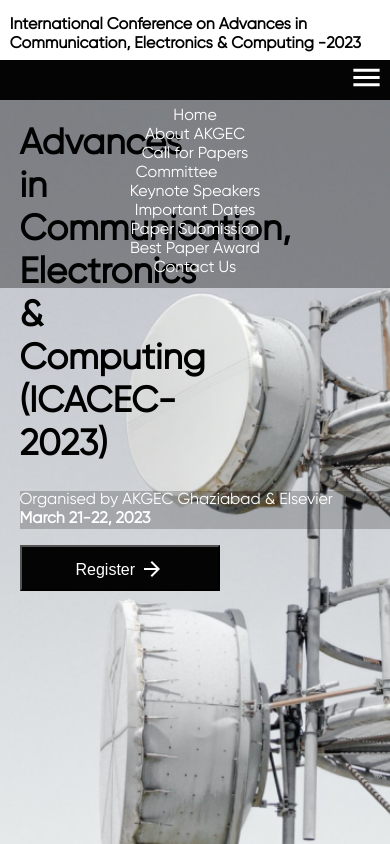
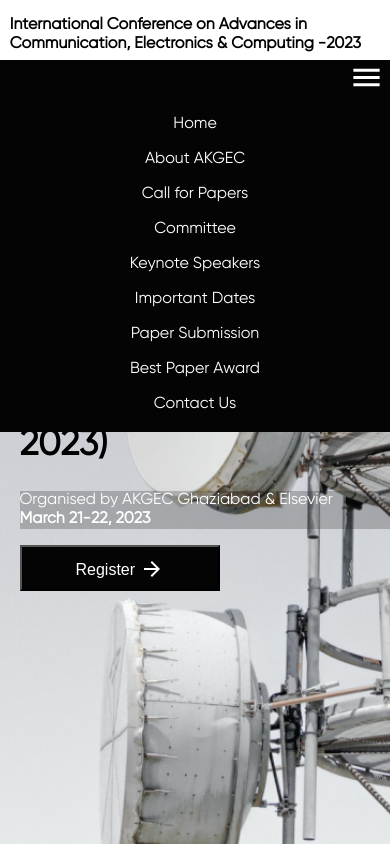
Before and after one commit to saksham-tiwari/ece, a React (Create React App) app: page / in a window 390 px wide. Both pictures are taken after a click on the button 366 px from the left and 77 px from the top of the page. Shown: the top 844 px of the page. Built offline with nearby package versions, Linux system fonts and the light colour scheme.

Commit message:
Fixed navbar hamburger menu

```diff
--- a/src/Homepage.jsx
+++ b/src/Homepage.jsx
@@ -40,7 +40,7 @@ const Homepage = () => {
           <p>
           An online peer reviewed international conference on Advances in Communication, Electronics & Computing -2023 (ICACEC-2023) is scheduled to be held during (23-24 March’ 2023) at Ajay Kumar Garg Engineering College, Ghaziabad, Uttar Pradesh, India.ICACEC-2023 seeks to provide an open communication platform to discuss and exchange futuristic trends and high-quality research in the field of Electronics & Communication Engineering among researchers, academicians, industrial professionals and students and also bring together people from all different geographical areas who share a common discipline or field.The primary goal of the conference is to promote research and development activities needed for the next generation and focused on all promising areas of Electronics & Communication Engineering. Several renowned experts from the Electronics & Communication Engineering will share their knowledge and experience with the participants.
           </p>
-          <button className='readMore'>Read More...</button>
+          {/* <button className='readMore'>Read More...</button> */}
         </div>
         <div className='glimpse'>
           <h1 className="heading">GLIMPSES OF PREVIOUS CONFERENCE</h1>
--- a/src/Navbar.jsx
+++ b/src/Navbar.jsx
@@ -48,15 +48,15 @@ const Navbar = () => {
 
           <button className="hamburger" onClick={navShow}> <MenuIcon fontSize='large'/></button>
           <ul className='hamMenu'>
-              <li><Link activeClass="active" to="/#home" spy={true} smooth={true}>Home</Link></li>
-              <li><Link to="/#aboutAkg" spy={true} smooth={true}>About AKGEC</Link></li>
-              <li><Link to="/#call" spy={true} smooth={true}>Call for Papers</Link></li>
-              <li><Link to="/#committee" spy={true} smooth={true}>Committee</Link></li>
-              <li><Link to="/#keynote" spy={true} smooth={true}>Keynote Speakers</Link></li>
-              <li><Link to="/important-dates" spy={true} smooth={true}>Important Dates</Link></li>
-              <li><Link activeClass="active" to="/#paper" spy={true} smooth={true}>Paper Submission</Link></li>
-              <li><Link to="/#home" spy={true} smooth={true}>Best Paper Award</Link></li>
-              <li><Link to="/#contact" spy={true} smooth={true}>Contact Us</Link></li>
+              <li><Link activeClass="active" to="/#home" spy={true} smooth={true} onClick={()=>{navShow()}}>Home</Link></li>
+              <li><Link to="/#aboutAkg" spy={true} smooth={true} onClick={()=>{navShow()}}>About AKGEC</Link></li>
+              <li><Link to="/#call" spy={true} smooth={true} onClick={()=>{navShow()}}>Call for Papers</Link></li>
+              <li><Link to="/#committee" spy={true} smooth={true} onClick={()=>{navShow()}}>Committee</Link></li>
+              <li><Link to="/#keynote" spy={true} smooth={true} onClick={()=>{navShow()}}>Keynote Speakers</Link></li>
+              <li><Link to="/important-dates" spy={true} smooth={true} onClick={()=>{navShow()}}>Important Dates</Link></li>
+              <li><Link activeClass="active" to="/#paper" spy={true} smooth={true} onClick={()=>{navShow()}}>Paper Submission</Link></li>
+              <li><Link to="/#home" spy={true} smooth={true} onClick={()=>{navShow()}}>Best Paper Award</Link></li>
+              <li><Link to="/#contact" spy={true} smooth={true} onClick={()=>{navShow()}}>Contact Us</Link></li>
           </ul>
 
         </div>
--- a/src/index.css
+++ b/src/index.css
@@ -72,11 +72,15 @@ code {
 .hamMenu{
   visibility: hidden;
   opacity: 0;
-  background-color: #04040459;
+  background-color: #040404;
   margin-top: -80px;
   padding: 10px;
   list-style: none;
   text-align: center;
+}
+
+.hamMenu li{
+  padding: 8px 0px;
 }
 
 .dropbtn {
```
